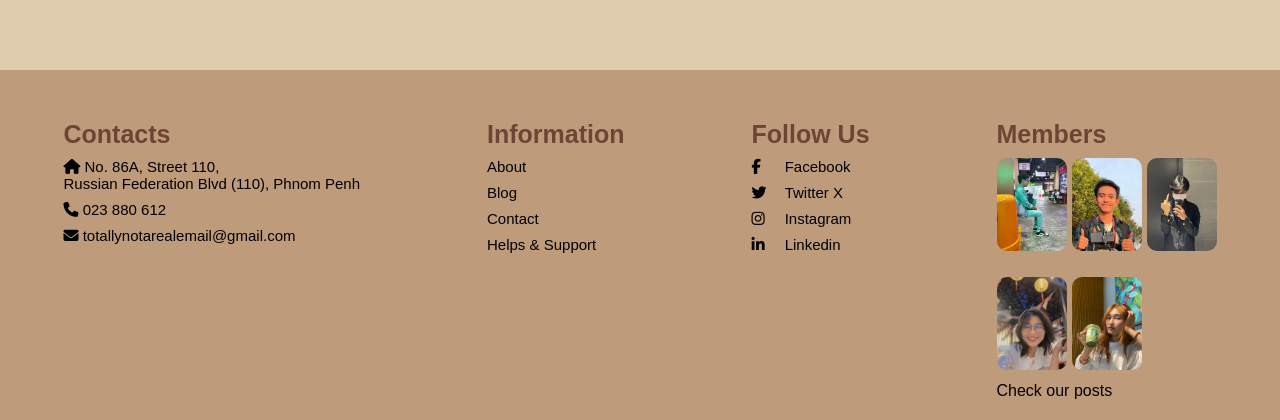
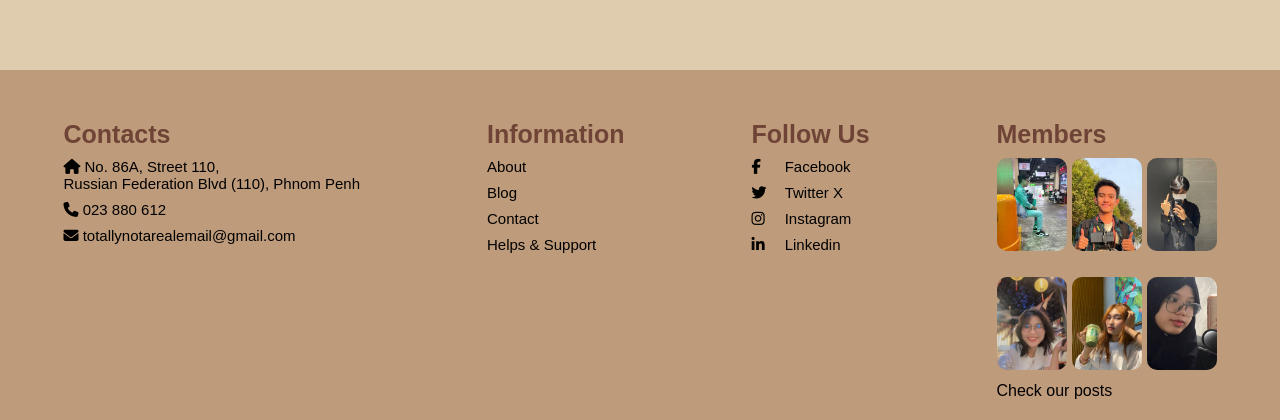
Before and after one commit to RithyHang/PC_Prebuilt_Store, a PHP site: page / in a window 1280 px wide. Shown: the part 2870-3290 px from the top of the page. Run offline with PHP 8.4, Linux system fonts and the light colour scheme; some libraries are stand-ins or nearby versions.

Commit message:
Added Rosmy.jpg and updated index.php

```diff
--- a/index.php
+++ b/index.php
@@ -182,6 +182,9 @@
                     <a href="#" class="news1" data-name="Ol Mengeim">
                         <img src="CSS Section/Material/img/eim2.jpg" alt="">
                     </a>
+                    <a href="#" class="news1" data-name="Sa Rosmy">
+                        <img src="CSS Section/Material/img/Rosmy.jpg" alt="">
+                    </a>
                 </div>
                 <p>Check our posts</p>
             </div>
```
Also changed, not shown: CSS Section/Material/img/Rosmy.jpg (added).
